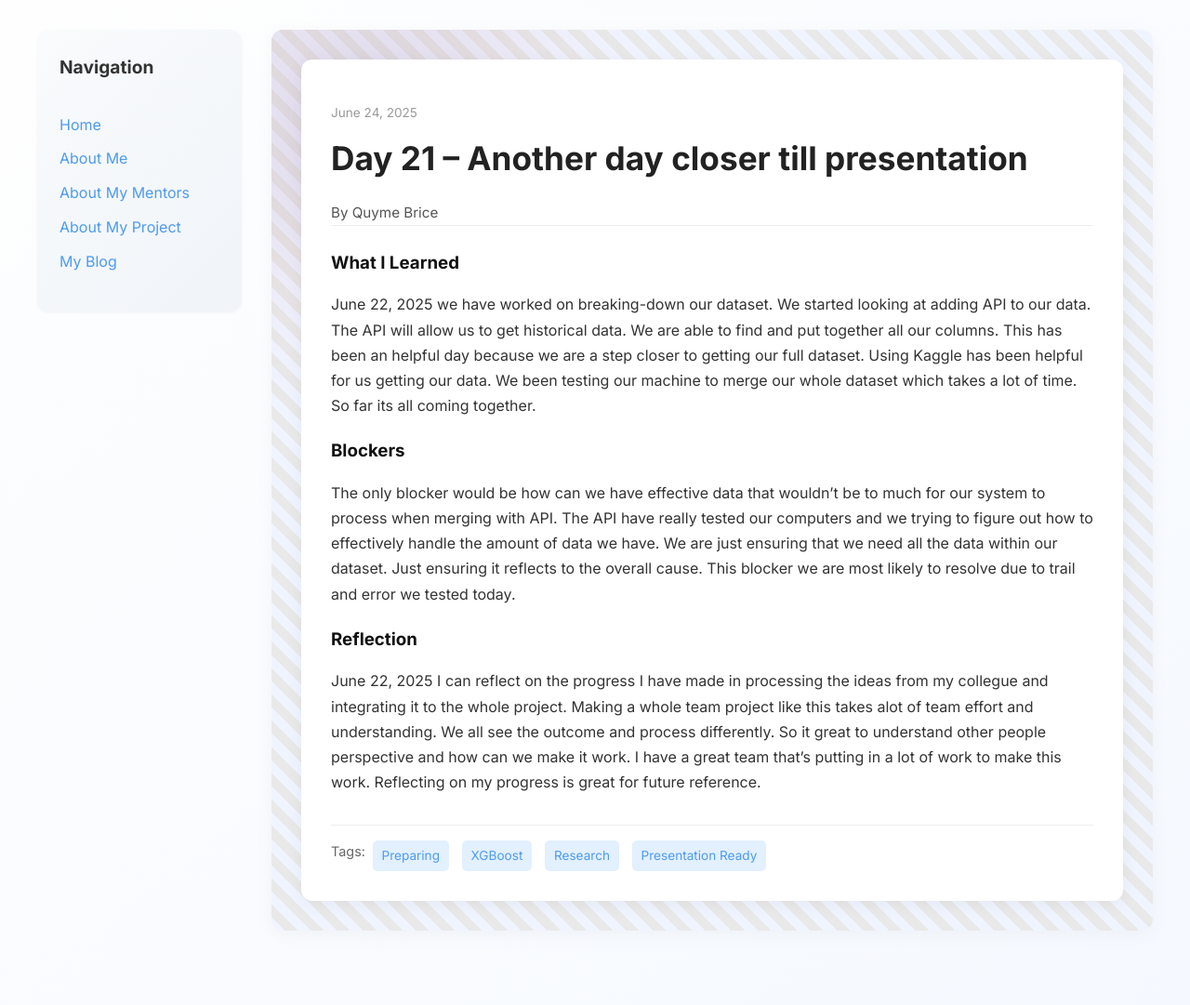
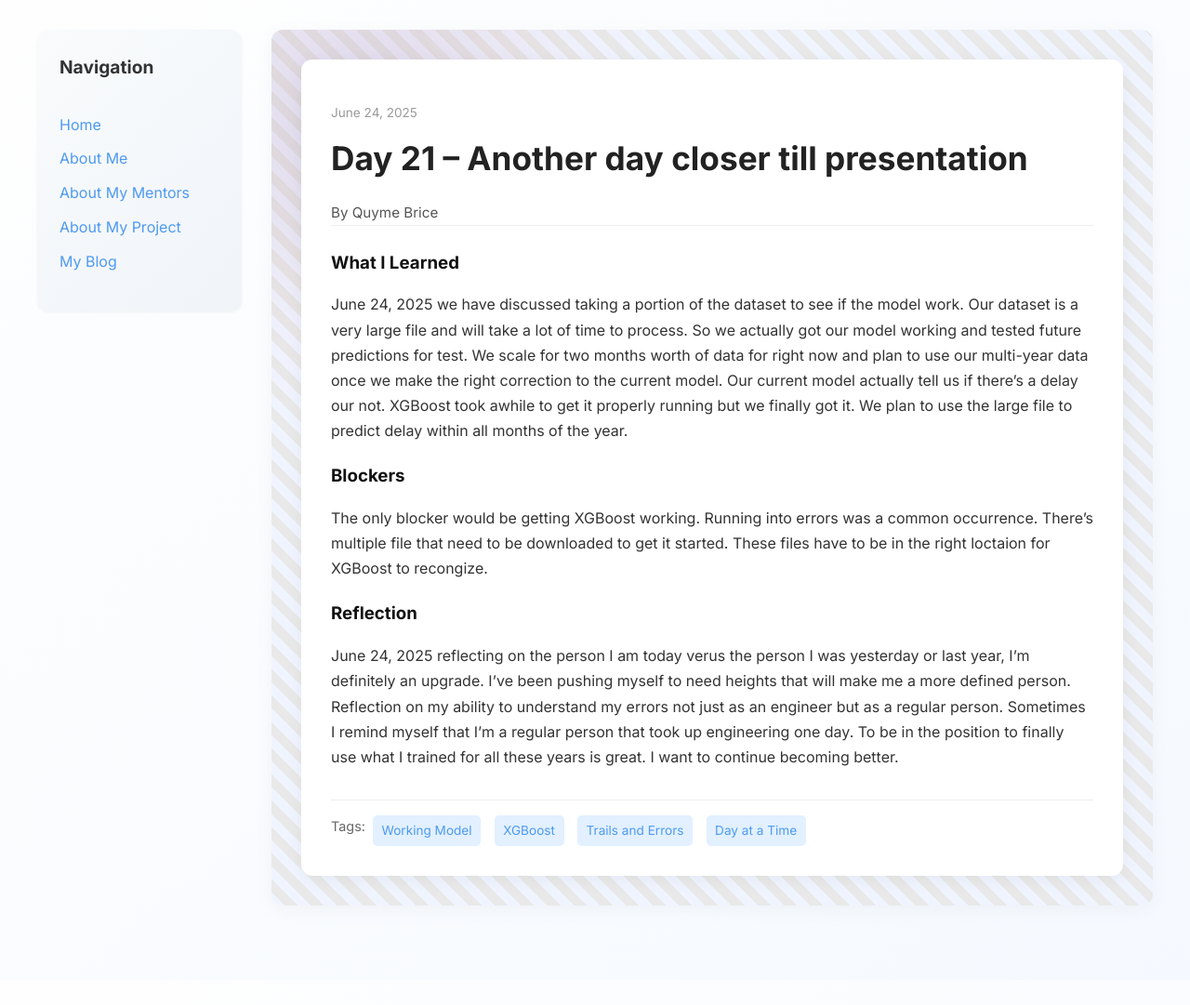
Before and after one commit to Qubri2/Qubri2.github.io, a Jekyll site: the page built from _posts/2025-06-24-day-21.md, in a window 1280 px wide. Shown: the whole page at 93% size. Built offline with Jekyll 4.4.1, drawn with Linux system fonts in a browser that asks for light colours; after the commit the page ends 1054 px from its top, so only the background shows below that.

Commit message:
Update 2025-06-24-day-21.md

```diff
--- a/_posts/2025-06-24-day-21.md
+++ b/_posts/2025-06-24-day-21.md
@@ -4,16 +4,16 @@ title: "Day 21 –  Another day closer till presentation"
 date: 2025-06-24
 author: Quyme Brice
 permalink: /day21.html
-tags: ["Preparing", "XGBoost", "Research", "Presentation Ready"]
+tags: ["Working Model", "XGBoost", "Trails and Errors", "Day at a Time"]
 
 what_i_learned: |
-  June 22, 2025 we have worked on breaking-down our dataset. We started looking at adding API to our data. The API will allow us to get historical data. We are able to find and put together all our columns. This has been an helpful day because we are a step closer to getting our full dataset. Using Kaggle has been helpful for us getting our data. We been testing our machine to merge our whole dataset which takes a lot of time. So far its all coming together.
+  June 24, 2025 we have discussed taking a portion of the dataset to see if the model work. Our dataset is a very large file and will take a lot of time to process. So we actually got our model working and tested future predictions for test. We scale for two months worth of data for right now and plan to use our multi-year data once we make the right correction to the current model. Our current model actually tell us if there's a delay our not. XGBoost took awhile to get it properly running but we finally got it. We plan to use the large file to predict delay within all months of the year.
 
 
 
 blockers: |
-  The only blocker would be how can we have effective data that wouldn't be to much for our system to process when merging with API. The API have really tested our computers and we trying to figure out how to effectively handle the amount of data we have. We are just ensuring that we need all the data within our dataset. Just ensuring it reflects to the overall cause. This blocker we are most likely to resolve due to trail and error we tested today.
+  The only blocker would be getting XGBoost working. Running into errors was a common occurrence. There's multiple file that need to be downloaded to get it started. These files have to be in the right loctaion for XGBoost to recongize.
 
 reflection: |
-  June 22, 2025 I can reflect on the progress I have made in processing the ideas from my collegue and integrating it to the whole project. Making a whole team project like this takes alot of team effort and understanding. We all see the outcome and process differently. So it great to understand other people perspective and how can we make it work. I have a great team that's putting in a lot of work to make this work. Reflecting on my progress is great for future reference.
+  June 24, 2025 reflecting on the person I am today verus the person I was yesterday or last year, I'm definitely an upgrade. I've been pushing myself to need heights that will make me a more defined person. Reflection on my ability to understand my errors not just as an engineer but as a regular person. Sometimes I remind myself that I'm a regular person that took up engineering one day. To be in the position to finally use what I trained for all these years is great. I want to continue becoming better.
 ---
```
